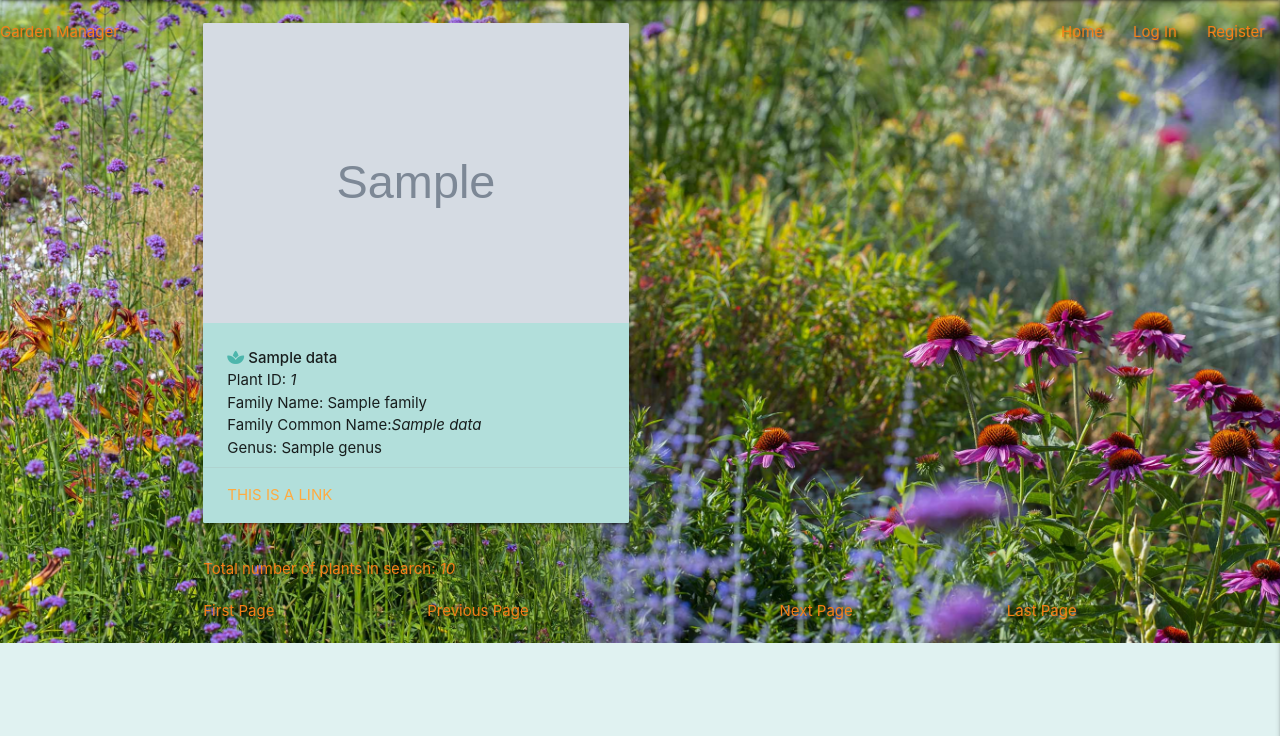
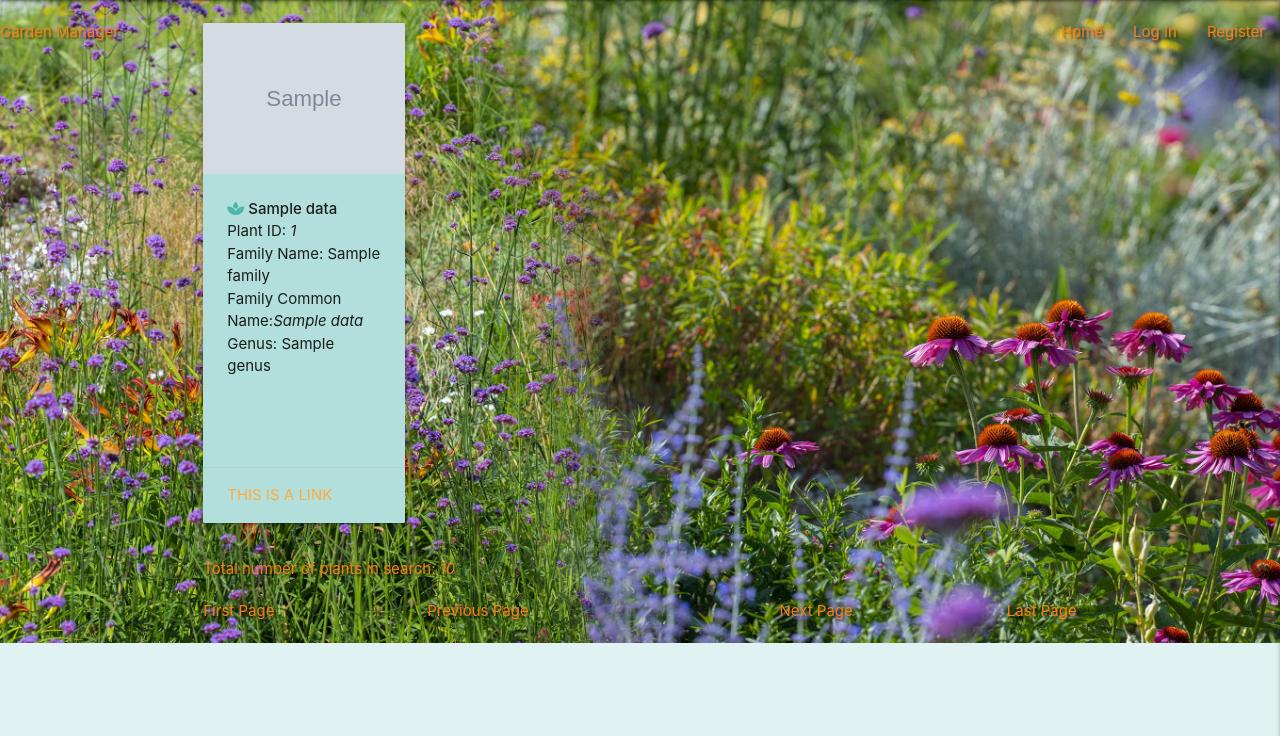
Before and after one commit to Readri205/MS3_Plant_Manager, a Flask app: page /get_trefle in a window 1280 px wide. Shown: the part 64-800 px from the top of the page. Run offline with Flask 2, Linux system fonts and the light colour scheme; grey boxes marked "Sample" are stand-in pictures; a database or web service that is not in the repository returns one stand-in record (values such as "Sample title"); data that the repository does not hold is empty; some libraries are stand-ins or nearby versions.

Commit message:
Amend card size for trefle search

```diff
--- a/templates/trefle_plants.html
+++ b/templates/trefle_plants.html
@@ -3,7 +3,7 @@
 <ul class="row">
     {% for plant in plants %}
     <li>
-    <div class="col s12 m6">
+    <div class="col s12 m3">
       <div class="card large teal lighten-4">
         <div class="card-image">
             <img src="{{ plant.image_url }}">
```
Also changed, not shown: README.md.
